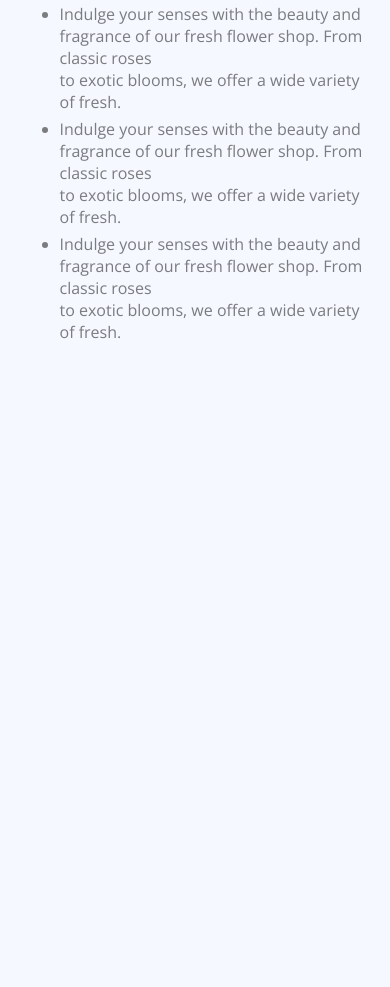
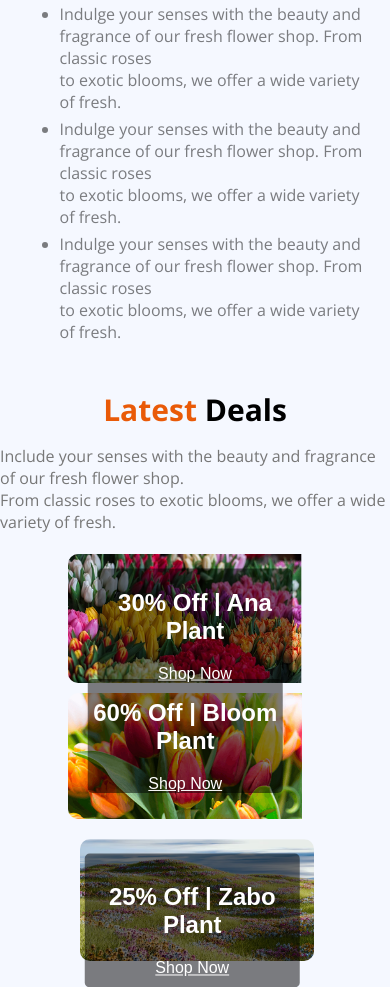
Before and after one commit to rabeya-pr/assignment2, a plain HTML site: page index.html in a window 390 px wide. Shown: the part 2939-3926 px from the top of the page. Before the commit the page ends 3308 px from the top, so only its background shows below. Drawn offline with nearby package versions, Linux system fonts and the light colour scheme.

Commit message:
latest deal add

```diff
--- a/index.html
+++ b/index.html
@@ -117,5 +117,31 @@
     </div>
 </div>
 
+<div class="latest-deals">
+        <h1 class="open-sans-noto-serif"> <span style="color: rgba(233, 90, 8, 1);">Latest</span> Deals</h1>
+        <p class="open-sans-inter">Include your senses with the beauty and fragrance of our fresh flower shop.<br>From classic roses to exotic blooms, we offer a wide variety of fresh.</p>
+
+        <div class="deal-container">
+            <div class="deal-item-left">
+                <img src="assets/deal-bloom.png" >
+                <div class="deal-text-left-a">
+                    <h2>60% Off | Bloom Plant</h2>
+                    <a href="#" style="color: white;">Shop Now</a>
+                </div>
+                <img src="assets/deal-ana.png">
+                <div class="deal-text-left-b">
+                    <h2>30% Off | Ana Plant</h2>
+                    <a href="#" style="color: white;" >Shop Now</a>
+                </div>
+            </div>
+            <div class="deal-item-right">
+               <img src="assets/deal-zabo.png">
+                <div class="deal-text-right">
+                    <h2>25% Off | Zabo Plant</h2>
+                    <a href="#" style="color: white;">Shop Now</a>
+                </div>
+                </div>
+            </div>
+        </div>
 </body>
 </html>
--- a/styles/style.css
+++ b/styles/style.css
@@ -12,7 +12,7 @@
   font-optical-sizing: auto;
   font-style: normal;
   font-variation-settings:
-    "wdth" 100;
+    "width" 100;
 }
 
 
@@ -210,6 +210,118 @@ body {
     height: 100px;
     transform: translate(10%, -40%);
 }
+
+
+.latest-deals {
+  display: flex;
+  flex-direction: column;
+  align-items: center;
+  justify-content: center;
+  margin: 0 auto;
+  gap: 5px;
+}
+
+.latest-deals h1 {
+  font-size: 30px;
+  margin-bottom: 5px;
+}
+
+.latest-deals p {
+  font-size: 16px;
+  color: #777;
+  margin-top: 5px;
+}
+
+.deal-container {
+  position: relative;
+  display: grid;
+  grid-template-columns: 1fr 1fr;
+  gap: 10px;
+  padding: 0;
+  margin: 0;
+}
+
+.deal-item-left, .deal-item-right {
+  position: relative;
+}
+
+.deal-item-left img {
+  width: 60%;
+  height: 90%;
+  object-fit: cover;
+  margin: 0 auto;
+  padding: 0 20px 0 0;
+  margin-bottom: 10px;
+  border-radius: 10px;
+}
+
+.deal-item-left {
+  display: flex;
+  flex-direction: column;
+}
+
+.deal-item-right img {
+  width: 60%;
+  height: 90%;
+  border-radius: 10px;
+}
+
+.deal-text-right {
+  position: absolute;
+  top: 50%;
+  left: 30%;
+  transform: translate(-50%, -50%);
+  background-color: rgba(0, 0, 0, 0.5);
+  color: white;
+  padding: 10px;
+  border-radius: 5px;
+  text-align: center;
+  width: 50%;
+}
+
+.deal-text-left-a {
+  position: absolute;
+  bottom: 60%;
+  left: 50%;
+  transform: translate(-50%, -50%);
+  background-color: rgba(0, 0, 0, 0.5);
+  color: white;
+  padding: 10px;
+  border-radius: 5px;
+  text-align: center;
+  width: 50%;
+}
+
+.deal-text-left-b {
+  position: absolute;
+  bottom: 0%;
+  left: 50%;
+  transform: translate(-50%, -50%);
+  background-color: rgba(0, 0, 0, 0.5);
+  color: white;
+  padding: 10px;
+  border-radius: 5px;
+  text-align: center;
+  width: 50%;
+}
+
+.deal-text h2 {
+  font-size: 18px;
+  margin: 0;
+}
+
+.deal-text a {
+  display: inline-block;
+  margin-top: 10px;
+  color: #ff6f61;
+  text-decoration: none;
+  font-weight: bold;
+}
+
+.deal-text a:hover {
+  color: #fff;
+}
+
 @media screen and (min-width: 431px) and (max-width: 990px) {
     .navbar {
         display: flex;
@@ -254,6 +366,9 @@ body {
      grid-template-columns: repeat(4, 1fr);
     }
 
+    .deal-container {
+        grid-template-columns: repeat(2, 1fr);
+    }
 }
 
 /* for iphone 14 pro */
@@ -362,6 +477,52 @@ width: 100%;
         max-width: 90%;
         padding: 0;
     }
+    .deal-container {
+        grid-template-columns: 1fr;
+        width: 100%;
+    }
+    .deal-item-right,.deal-item-left,
+    { justify-content: center;
+        width 100%
+        height: 100%;
+        margin: 0 auto;
+    }
 
+ .deal-item-left img
+  {
+    display: flex;
+    flex-direction: column;
+    justify-content: center;
+max-width: 100%;
+  }
+
+   .deal-item-right img{
+    align-items: center;
+    margin-left: 80px;
+    max-width: 100%;
+
+   }
+ .deal-text-left-a{
+    justify-content: center;
+    width 10%
+    height: 5%;
+    bottom: -20%;
+    padding: 0;
+    margin: 0 0;
+    transform: translate(-55%, -80%);
+ }
+ .deal-text-left-b{
+justify-content: center;
+    width 10%
+    height: 5%;
+    bottom: 70%;
+    padding: 0;
+    margin: 0 0;
+    transform: translate(-50%, 40%);
+}
+
+.deal-text-right{
+transform: translate(-15%, -40%);
 
 }
+}
```
